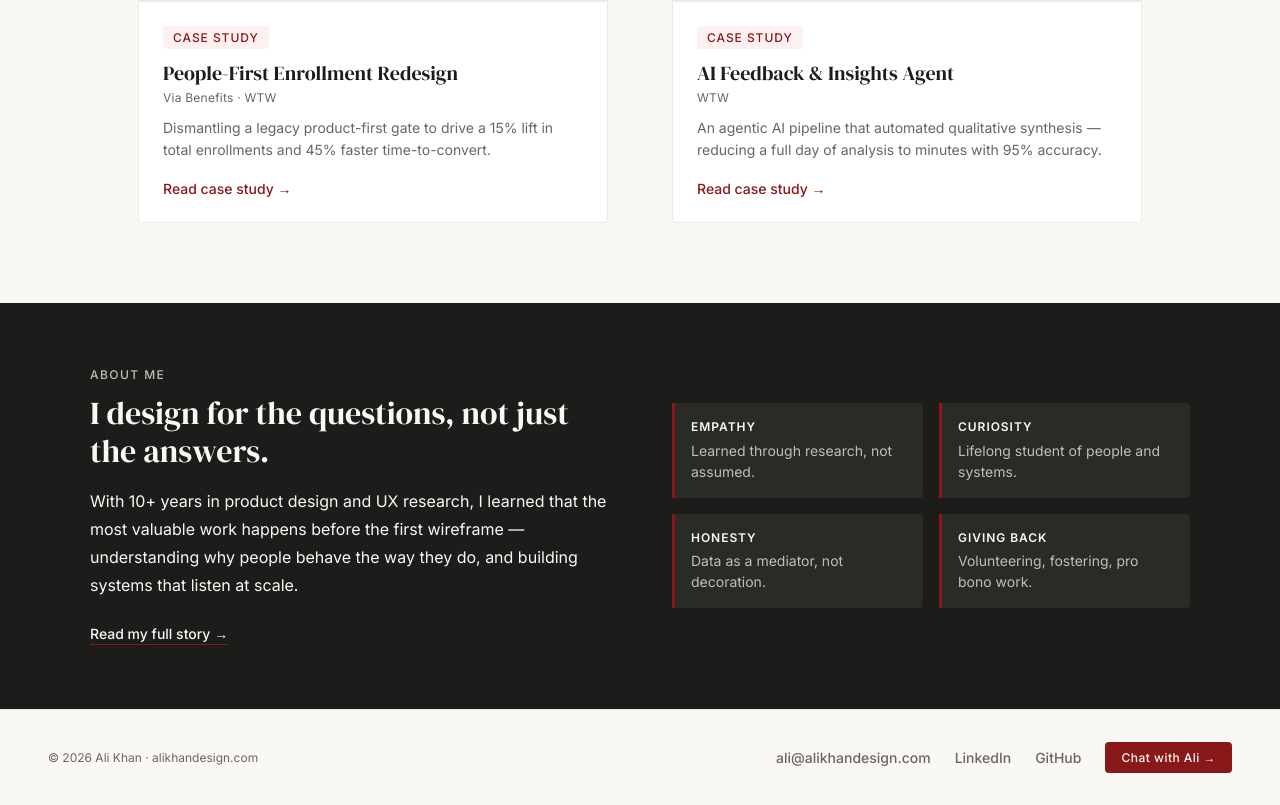
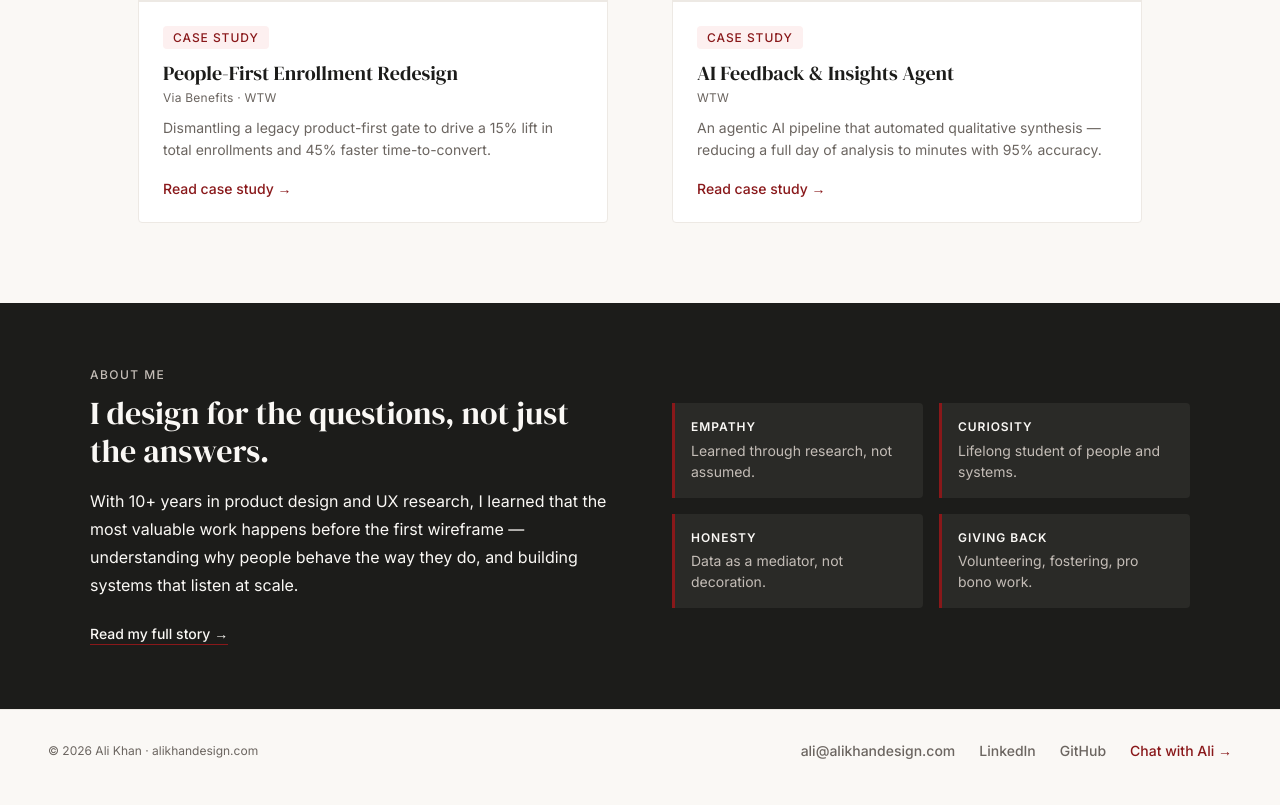
Before and after one commit to alikhandesign/alikhandesign.com, a Next.js app: page / in a window 1280 px wide. Shown: the part 1689-2494 px from the top of the page. Built offline with nearby package versions, Linux system fonts and the light colour scheme.

Commit message:
footer: replace chat button with accent text link

```diff
--- a/app/components/Footer.tsx
+++ b/app/components/Footer.tsx
@@ -16,8 +16,8 @@ export default function Footer() {
         ))}
         <Link
           href="/chat"
-          className="btn-primary"
-          style={{ fontSize: 'var(--text-xs)', padding: '0.5rem 1rem', letterSpacing: '0.04em' }}
+          className="footer-link"
+          style={{ fontSize: 'var(--text-base)', color: 'var(--accent)', textDecoration: 'none', fontWeight: 500, transition: 'color 0.15s' }}
         >
           Chat with Ali →
         </Link>
```
